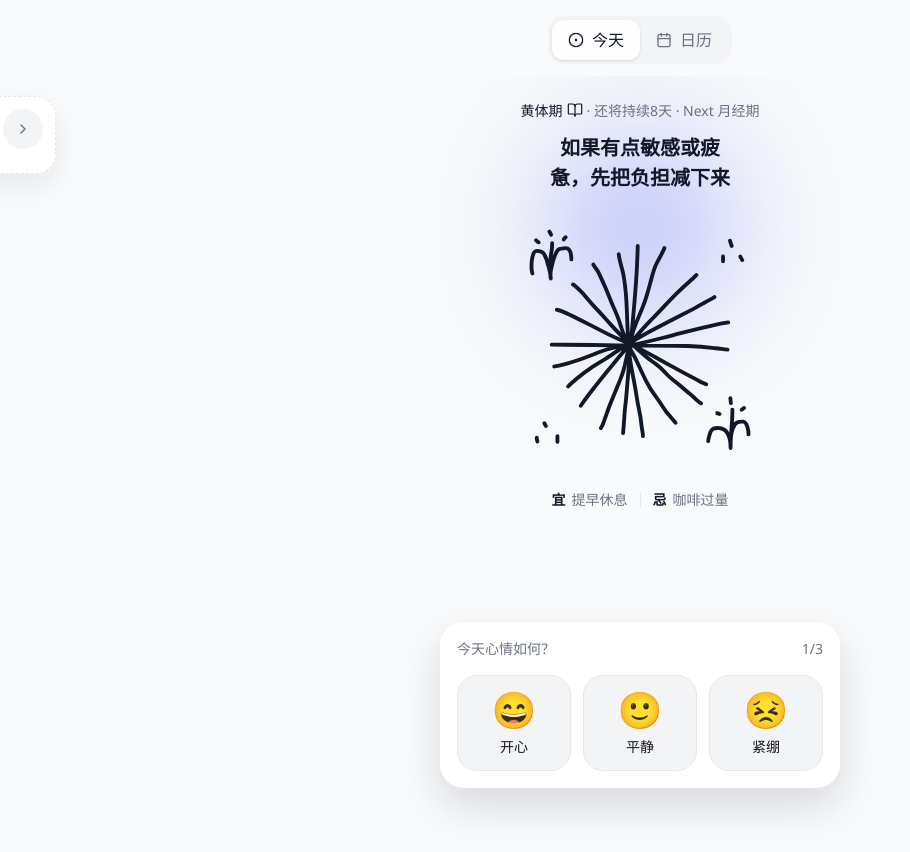
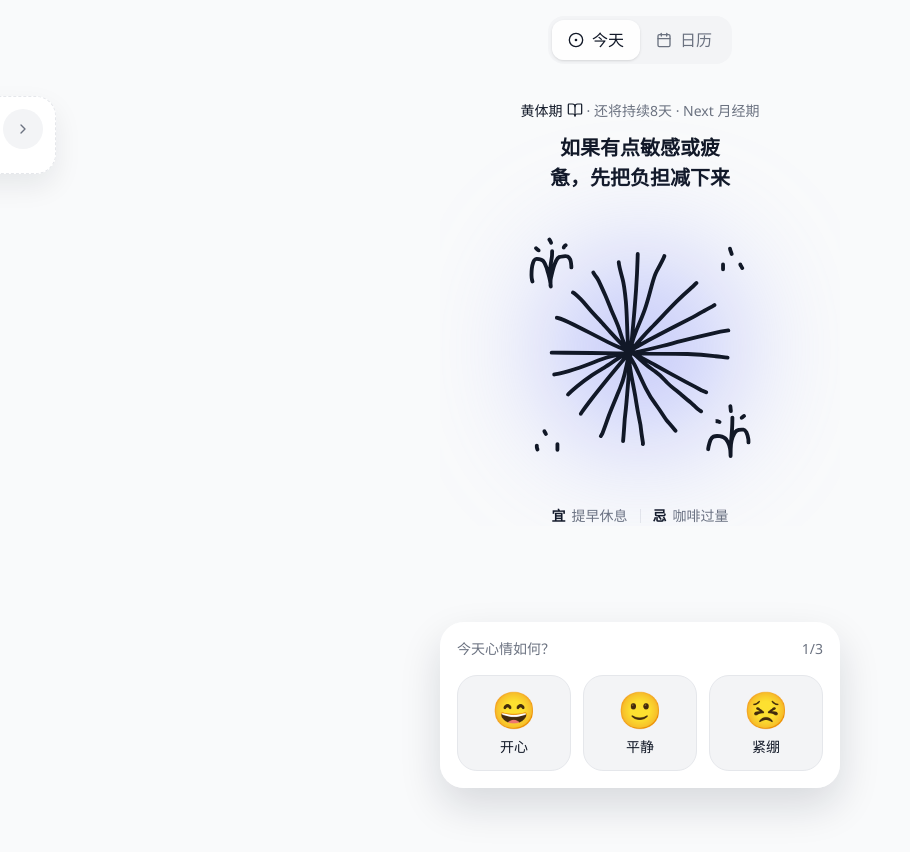
Before and after one commit to xiaoshanhe003/moonly, a React (Vite) app: page /today in a window 1280 px wide. Shown: the top 852 px of the page, without its empty margins (0-910 px from the left). Built offline with nearby package versions, Linux system fonts and the light colour scheme.

Commit message:
Polish today view transitions

```diff
--- a/src/app/shell.tsx
+++ b/src/app/shell.tsx
@@ -1,4 +1,4 @@
-import { useEffect, useRef, useState } from "react";
+import { useEffect, useLayoutEffect, useRef, useState } from "react";
 import { useLocation, useNavigate } from "react-router-dom";
 import { Calendar, CircleDot } from "lucide-react";
 import { TodayPage } from "../pages/today-page";
@@ -40,9 +40,8 @@ export function AppShell({ initialView }: AppShellProps) {
     }
   }, [currentView]);
 
-  useEffect(() => {
+  useLayoutEffect(() => {
     if (previousViewRef.current === "calendar" && currentView === "today") {
-      requestAnimationFrame(() => {
       const stickyHeader = document.querySelector("[data-sticky-shell-header]");
       const heroCard = document.getElementById("today-phase-hero");
       const stickyHeaderHeight = stickyHeader?.getBoundingClientRect().height ?? 0;
@@ -53,7 +52,6 @@ export function AppShell({ initialView }: AppShellProps) {
         top: Math.max(0, window.scrollY + targetTop - stickyHeaderHeight - topPadding),
         left: 0,
         behavior: "auto"
-        });
       });
     }
 
--- a/src/components/domain/phase-hero-card.tsx
+++ b/src/components/domain/phase-hero-card.tsx
@@ -31,15 +31,6 @@ export function PhaseHeroCard({ summary }: PhaseHeroCardProps) {
 
   return (
     <section className="relative overflow-hidden px-2 pt-6">
-      <div className="pointer-events-none absolute inset-x-0 top-10 flex justify-center">
-        <div
-          className="h-56 w-56 rounded-full blur-3xl"
-          style={{
-            background: `radial-gradient(circle, ${summary.phase.color} 0%, transparent 72%)`
-          }}
-        />
-      </div>
-
       <div className={cn("relative mx-auto flex max-w-[21rem] flex-col items-center text-center", uiSpacingStyles.gapMd)}>
         <div className={cn("inline-flex items-center gap-1 font-medium", uiTextStyles.sm, uiTextStyles.muted)}>
           <button
@@ -66,8 +57,19 @@ export function PhaseHeroCard({ summary }: PhaseHeroCardProps) {
           </h1>
         </div>
 
-        <div className="flex min-h-[15rem] items-center justify-center py-4">
-          <PhaseIllustration phase={phaseKey} className="size-56 sm:size-60" />
+        <div className="relative flex min-h-[15rem] items-center justify-center py-6">
+          <div
+            className="pointer-events-none absolute inset-x-0 top-1/2 flex -translate-y-1/2 justify-center"
+            aria-hidden="true"
+          >
+            <div
+              className="h-56 w-56 rounded-full blur-3xl"
+              style={{
+                background: `radial-gradient(circle, ${summary.phase.color} 0%, transparent 72%)`
+              }}
+            />
+          </div>
+          <PhaseIllustration phase={phaseKey} className="relative z-10 size-56 sm:size-60" />
         </div>
 
         <div className={cn("flex items-center justify-center gap-3 leading-none", uiTextStyles.sm)}>
```
Lines whose indentation alone changed are shown as unchanged.
